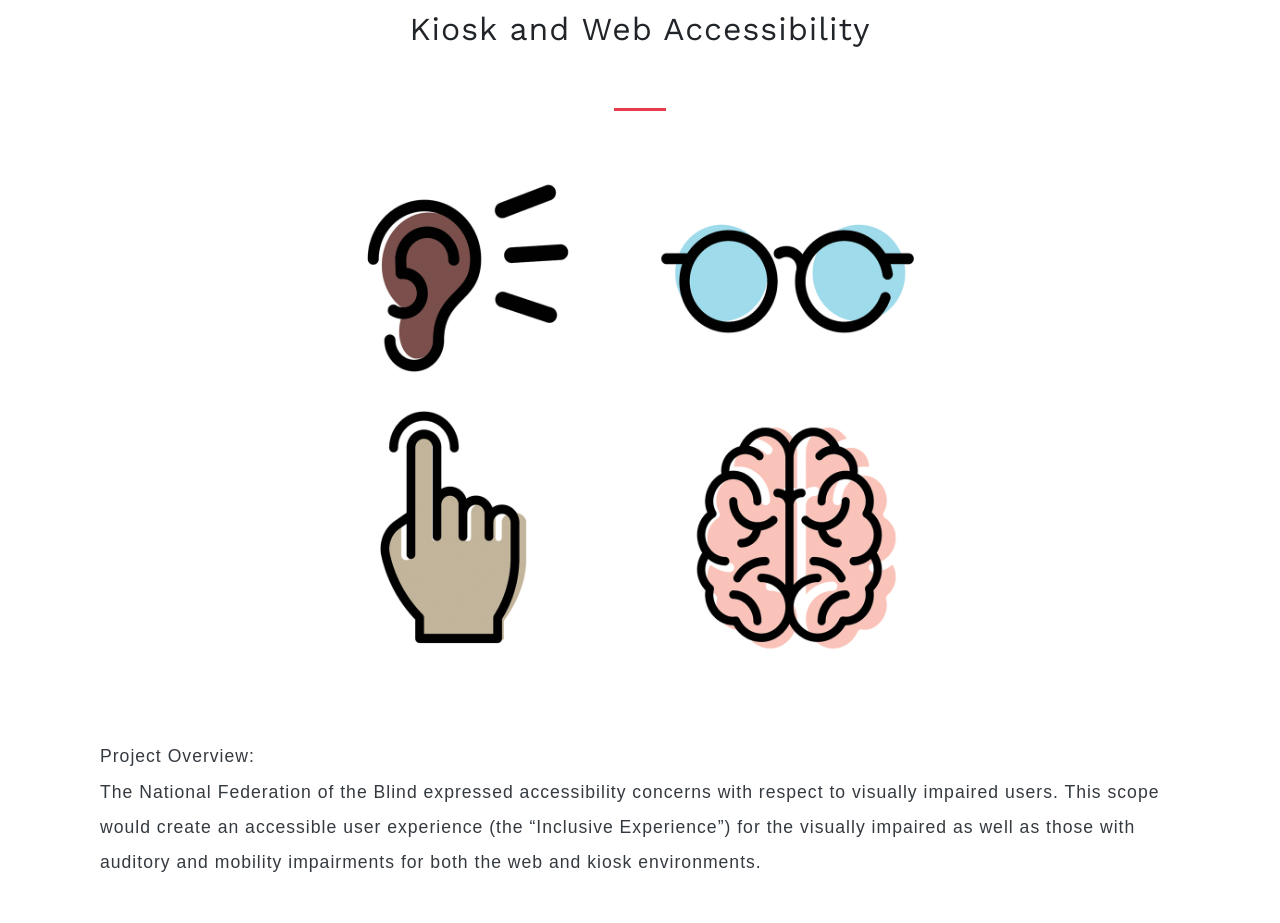
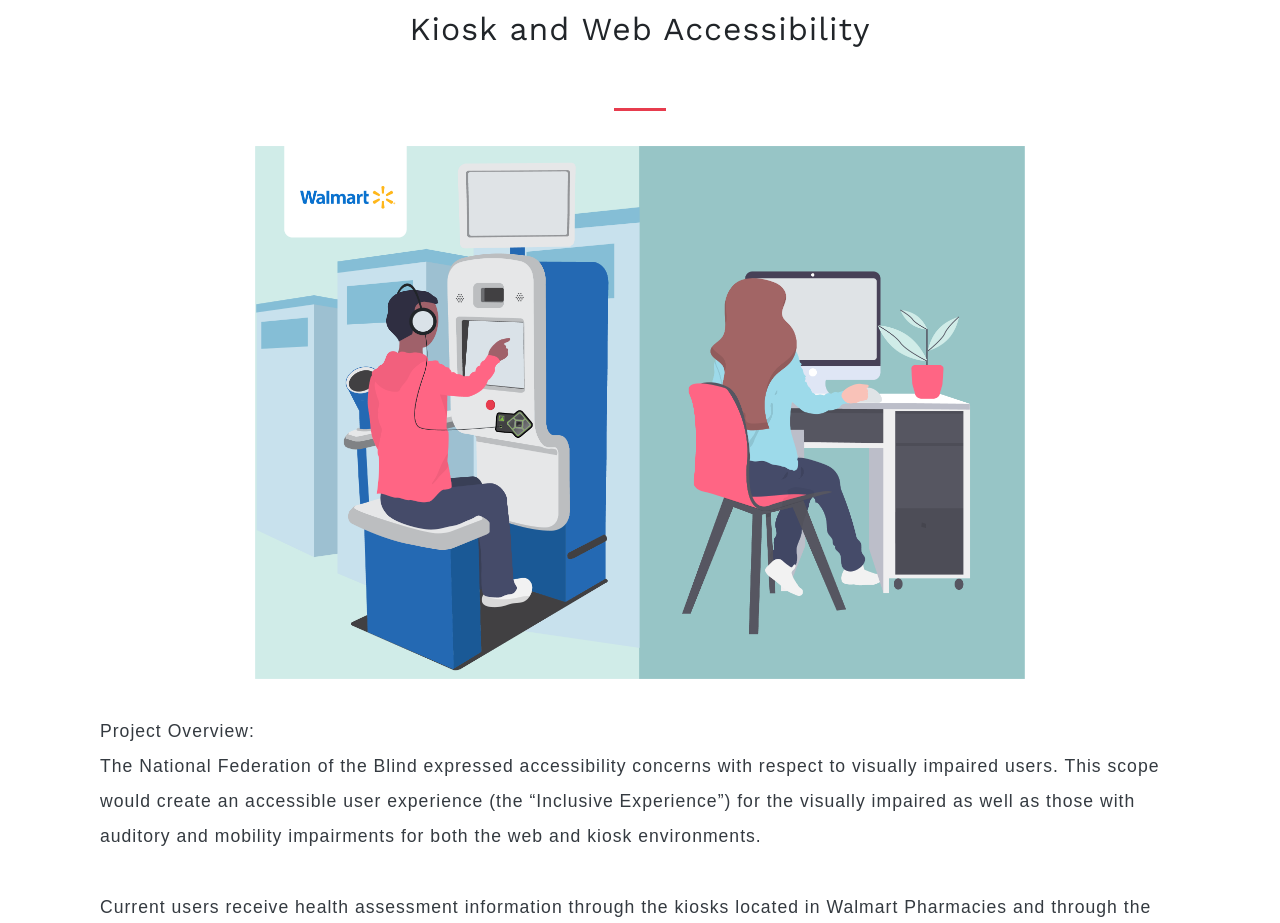
Before and after one commit to alanalanette/Alana-Portfolio-Site, a plain HTML site: page portfolio.html in a window 1280 px wide. Shown: the part 5160-6083 px from the top of the page. Drawn offline with nearby package versions, Linux system fonts and the light colour scheme; a web font is replaced by a local one.

Commit message:
Image Updates

```diff
--- a/portfolio.html
+++ b/portfolio.html
@@ -195,8 +195,8 @@ Eligible health plan members scan a reward card with a unique secure barcode at
     <div class="container" >
       <h2 class="text-center mt-0">Kiosk and Web Accessibility</h2><br>
       <hr class="divider my-6">
-         <div class="text-center" class="container text-center" href="img/portfolio/fullsize/1.jpg">
-            <img class="img-fluid col-lg-4 col-sm-6" style= "max-width: 800px" src="img/portfolio/thumbnails/4.jpg" alt="">
+         <div class="text-center" class="container text-center" href="img/portfolio/fullsize/4.jpg">
+            <img class="img-fluid col-lg-4 col-sm-6" style= "max-width: 800px" src="img/portfolio/fullsize/4.jpg" alt="">
         </div>
          <div class="col-lg-12 col-md-12 justify-content-center"><br>
           <p class="text-dark mb-4" style= "font-family: sans-serif">Project Overview:<br>
```
